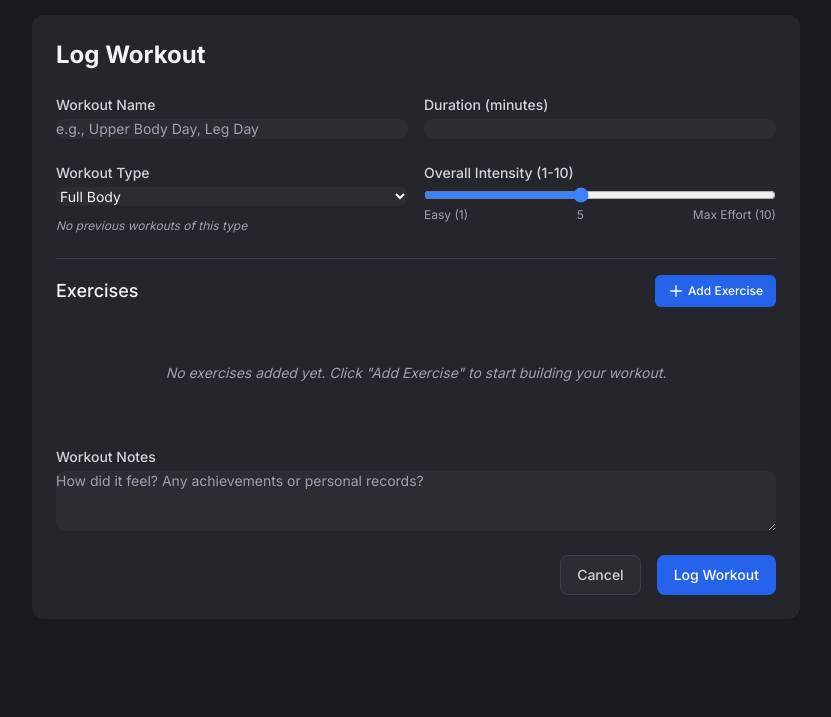
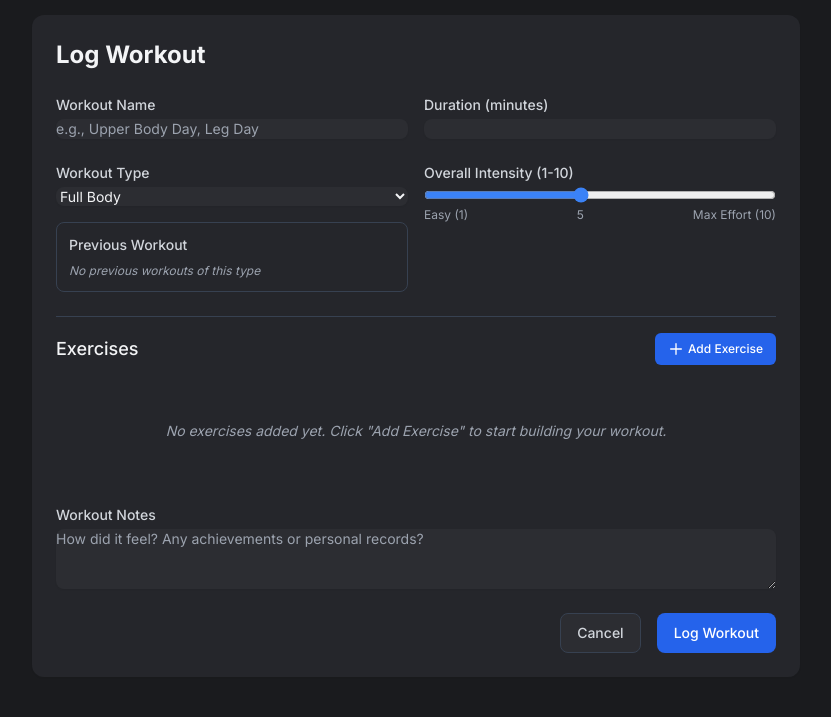
Before and after one commit to EvanRiekel19/Fitness-Leveling, a Flask app: page /workouts/new/strength in a window 1280 px wide. Shown: the part 65-782 px from the top of the page, without its empty margins (224-1055 px from the left). Before the commit the page ends 684 px from the top, so only its background shows below. Run offline with Flask 3, Linux system fonts and the light colour scheme; the visitor is signed in with stand-in values (Sample User, id 1); some libraries are stand-ins or nearby versions.

Commit message:
Add previous workout display to workout form

```diff
--- a/app/routes/workout.py
+++ b/app/routes/workout.py
@@ -439,3 +439,54 @@ def view(workout_id):
         print(traceback.format_exc())
         flash('Error loading workout details. Please try again.', 'error')
         return redirect(url_for('workout.index'))
+
+@bp.route('/api/workouts/last/<workout_type>')
+@login_required
+def get_last_workout(workout_type):
+    """Get the last workout of a specific type."""
+    try:
+        # Get the last workout of this type
+        workout = db.session.execute("""
+            SELECT id, name, duration, intensity, date, notes
+            FROM workout
+            WHERE user_id = :user_id AND subtype = :workout_type
+            ORDER BY date DESC
+            LIMIT 1
+        """, {'workout_type': workout_type, 'user_id': current_user.id}).fetchone()
+
+        if not workout:
+            return jsonify({'last_workout': None})
+
+        # Get exercises for this workout
+        exercises = db.session.execute("""
+            SELECT e.id, e.name,
+                   COUNT(DISTINCT es.id) as total_sets,
+                   MAX(es.weight) as max_weight,
+                   MAX(es.reps) as max_reps,
+                   SUM(es.weight * es.reps) as total_volume
+            FROM exercise e
+            LEFT JOIN exercise_set es ON e.id = es.exercise_id
+            WHERE e.workout_id = :workout_id
+            GROUP BY e.id, e.name
+        """, {'workout_id': workout[0]}).fetchall()
+
+        workout_data = {
+            'id': workout[0],
+            'name': workout[1],
+            'duration': workout[2],
+            'intensity': workout[3],
+            'date': workout[4].isoformat() if workout[4] else None,
+            'notes': workout[5],
+            'exercises': [{
+                'name': ex[1],
+                'total_sets': ex[2],
+                'max_weight': ex[3],
+                'max_reps': ex[4],
+                'total_volume': ex[5]
+            } for ex in exercises]
+        }
+
+        return jsonify({'last_workout': workout_data})
+    except Exception as e:
+        print(f"Error getting last workout: {e}")
+        return jsonify({'error': str(e)}), 500
--- a/app/templates/workout/new_strength.html
+++ b/app/templates/workout/new_strength.html
@@ -38,9 +38,33 @@
                         <option value="strength_other">Other Strength</option>
                     </select>
 
-                    <!-- Workout History Section -->
-                    <div id="workout-history" class="mt-3 text-xs">
-                        <!-- Will be populated by JavaScript -->
+                    <!-- Previous Workout Info -->
+                    <div id="previous-workout-info" class="mt-4 p-3 bg-dark-surface rounded-lg border border-gray-700">
+                        <h3 class="text-sm font-medium text-gray-300 mb-2">Previous Workout</h3>
+                        <div id="no-previous-workout" class="text-xs text-gray-400 italic">
+                            No previous workouts of this type
+                        </div>
+                        <div id="previous-workout-details" class="hidden">
+                            <div class="grid grid-cols-2 gap-2 text-xs mb-2">
+                                <div>
+                                    <span class="text-gray-400">Date:</span>
+                                    <span class="text-gray-200" id="prev-workout-date"></span>
+                                </div>
+                                <div>
+                                    <span class="text-gray-400">Duration:</span>
+                                    <span class="text-gray-200" id="prev-workout-duration"></span>
+                                </div>
+                                <div>
+                                    <span class="text-gray-400">Intensity:</span>
+                                    <span class="text-gray-200" id="prev-workout-intensity"></span>
+                                </div>
+                            </div>
+                            <div class="text-xs">
+                                <div class="text-gray-400 mb-1">Exercises:</div>
+                                <ul class="space-y-1" id="prev-workout-exercises">
+                                </ul>
+                            </div>
+                        </div>
                     </div>
                 </div>
 
@@ -219,15 +243,18 @@
         workoutTypeSelect.addEventListener('change', updateWorkoutHistory);
         updateWorkoutHistory(); // Show initial history
         updateSubmitButtonState();
+        updatePreviousWorkout();
     });
 
     // Function to format date
     function formatDate(dateString) {
         const date = new Date(dateString);
         return date.toLocaleDateString('en-US', {
+            weekday: 'short',
             month: 'short',
             day: 'numeric',
-            year: 'numeric'
+            hour: 'numeric',
+            minute: '2-digit'
         });
     }
 
@@ -608,5 +635,50 @@
             alert('Please fill out all required fields and add at least one exercise.');
         }
     }
+
+    // Function to update previous workout info
+    function updatePreviousWorkout() {
+        const workoutType = document.getElementById('subtype').value;
+
+        // Make an AJAX request to get the previous workout
+        fetch(`/api/workouts/last/${workoutType}`)
+            .then(response => response.json())
+            .then(data => {
+                const noPrevWorkout = document.getElementById('no-previous-workout');
+                const prevWorkoutDetails = document.getElementById('previous-workout-details');
+
+                if (!data || !data.last_workout) {
+                    noPrevWorkout.classList.remove('hidden');
+                    prevWorkoutDetails.classList.add('hidden');
+                    return;
+                }
+
+                const workout = data.last_workout;
+
+                // Update the workout details
+                document.getElementById('prev-workout-date').textContent = formatDate(workout.date);
+                document.getElementById('prev-workout-duration').textContent = `${workout.duration} min`;
+                document.getElementById('prev-workout-intensity').textContent = `${workout.intensity}/10`;
+
+                // Update exercises
+                const exercisesList = document.getElementById('prev-workout-exercises');
+                exercisesList.innerHTML = '';
+
+                workout.exercises.forEach(exercise => {
+                    const li = document.createElement('li');
+                    li.className = 'text-gray-200';
+                    li.textContent = `${exercise.name} - ${exercise.total_sets} sets`;
+                    exercisesList.appendChild(li);
+                });
+
+                noPrevWorkout.classList.add('hidden');
+                prevWorkoutDetails.classList.remove('hidden');
+            })
+            .catch(error => {
+                console.error('Error fetching previous workout:', error);
+                document.getElementById('no-previous-workout').classList.remove('hidden');
+                document.getElementById('previous-workout-details').classList.add('hidden');
+            });
+    }
 </script>
 {% endblock %}
```
